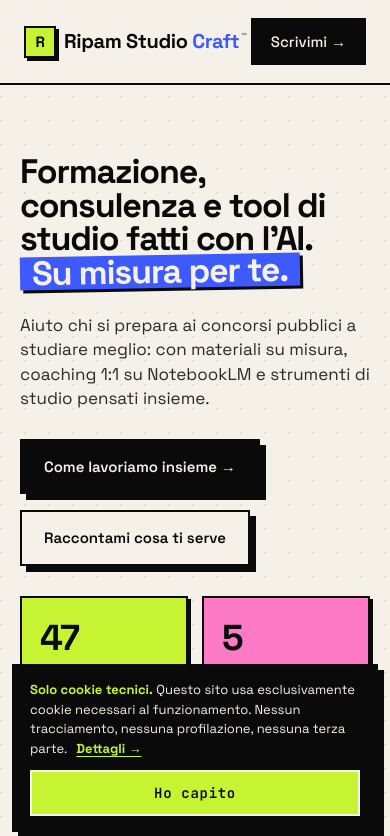
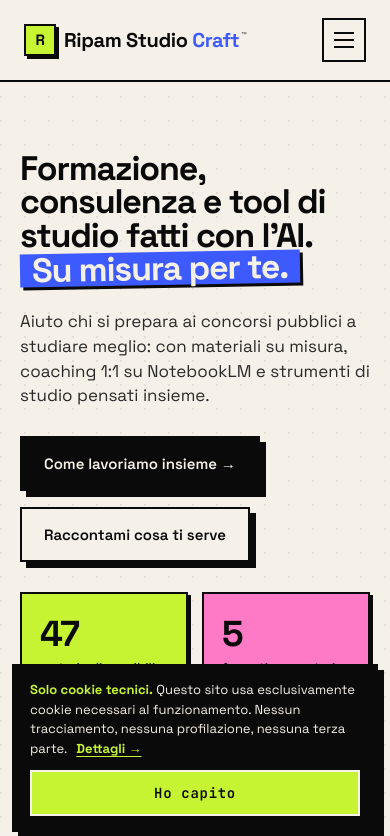
Before and after one commit to fracabu/ripam-studio-craft, a Vue app: page / in a window 390 px wide. Shown: the top 836 px of the page. Built offline with nearby package versions, Linux system fonts and the light colour scheme.

Commit message:
Hamburger menu mobile con drawer e hover animato

```diff
--- a/src/assets/main.css
+++ b/src/assets/main.css
@@ -85,8 +85,80 @@ img,svg{display:block;max-width:100%}
   transition:transform .1s;
 }
 .nav-cta:hover{transform:translate(-2px,-2px);box-shadow:var(--shadow-sm)}
+
+/* hamburger: nascosto da desktop, visibile sotto 720px */
+.nav-burger{
+  display:none;
+  width:44px;height:44px;
+  border:2px solid var(--ink);
+  background:var(--bg);
+  align-items:center;justify-content:center;
+  flex-direction:column;gap:5px;
+  transition:transform .1s;
+}
+.nav-burger:hover{transform:translate(-2px,-2px);box-shadow:var(--shadow-sm);background:var(--acid)}
+.nav-burger span{
+  width:20px;height:2px;background:var(--ink);
+  transition:transform .25s cubic-bezier(.34,1.56,.64,1), opacity .15s, width .25s ease;
+  transform-origin:left center;
+}
+/* hover: lineette sfalsate + scaling asimmetrico, effetto "glitch brutalist" */
+.nav:not(.is-open) .nav-burger:hover span:nth-child(1){
+  transform:translateX(-4px);
+  width:24px;
+  transition-delay:0s;
+}
+.nav:not(.is-open) .nav-burger:hover span:nth-child(2){
+  width:12px;
+  transform:translateX(8px);
+  transition-delay:.05s;
+}
+.nav:not(.is-open) .nav-burger:hover span:nth-child(3){
+  transform:translateX(-2px);
+  width:20px;
+  transition-delay:.1s;
+}
+/* stato aperto: trasforma in X — vince sull'hover */
+.nav.is-open .nav-burger span{transform-origin:center}
+.nav.is-open .nav-burger span:nth-child(1){transform:translateY(7px) rotate(45deg);width:20px}
+.nav.is-open .nav-burger span:nth-child(2){opacity:0}
+.nav.is-open .nav-burger span:nth-child(3){transform:translateY(-7px) rotate(-45deg);width:20px}
+
+/* drawer: nascosto sopra 720px */
+.nav-drawer{display:none}
+.nav-overlay{display:none}
+
 @media(max-width:720px){
-  .nav-links a:not(.nav-cta){display:none}
+  .nav-links{display:none}
+  .nav-burger{display:flex}
+  .nav-drawer{
+    display:flex;flex-direction:column;
+    background:var(--bg);
+    border-top:2px solid var(--ink);
+    border-bottom:2px solid var(--ink);
+    padding:8px 24px 20px;
+    gap:4px;
+  }
+  .nav-drawer[hidden]{display:none}
+  .nav-drawer a{
+    font-weight:600;font-size:18px;
+    padding:14px 4px;
+    border-bottom:1px solid rgba(10,10,10,0.1);
+  }
+  .nav-drawer a:last-child{border-bottom:none}
+  .nav-drawer .nav-cta{
+    margin-top:12px;
+    padding:14px 18px;
+    border:2px solid var(--ink);
+    text-align:center;
+    box-shadow:var(--shadow-sm);
+  }
+  .nav-overlay{
+    display:block;
+    position:fixed;inset:0;
+    background:rgba(10,10,10,0.35);
+    z-index:99;
+  }
 }
 
 /* ===== TICKER ===== */
--- a/src/components/Navbar.vue
+++ b/src/components/Navbar.vue
@@ -1,6 +1,6 @@
 <script setup>
-import { onMounted, onUnmounted, ref } from 'vue'
-import { RouterLink } from 'vue-router'
+import { onMounted, onUnmounted, ref, watch } from 'vue'
+import { RouterLink, useRoute } from 'vue-router'
 
 // Misura dinamicamente l'altezza del nav e la espone come CSS var globale
 // `--nav-h`. Usata da scroll-padding-top e dal min-height delle sezioni.
@@ -10,7 +10,20 @@ let ro = null
 const update = () => {
   if (!navEl.value) return
   document.documentElement.style.setProperty('--nav-h', navEl.value.offsetHeight + 'px')
+  if (window.innerWidth > 720 && open.value) open.value = false
 }
+
+const open = ref(false)
+const route = useRoute()
+
+const close = () => { open.value = false }
+const toggle = () => { open.value = !open.value }
+
+watch(open, (v) => {
+  document.body.style.overflow = v ? 'hidden' : ''
+})
+
+watch(() => route.fullPath, close)
 
 onMounted(() => {
   update()
@@ -23,13 +36,14 @@ onMounted(() => {
 onUnmounted(() => {
   ro?.disconnect()
   window.removeEventListener('resize', update)
+  document.body.style.overflow = ''
 })
 </script>
 
 <template>
-  <nav ref="navEl" class="nav">
+  <nav ref="navEl" class="nav" :class="{ 'is-open': open }">
     <div class="nav-inner">
-      <RouterLink to="/" class="logo">
+      <RouterLink to="/" class="logo" @click="close">
         <span class="logo-mark">R</span>
         <span>Ripam Studio <em style="font-style:normal;color:var(--blue)">Craft</em><sup class="tm">™</sup></span>
       </RouterLink>
@@ -39,6 +53,29 @@ onUnmounted(() => {
         <RouterLink to="/#come-funziona">Come lavoro</RouterLink>
         <RouterLink to="/#contatti" class="nav-cta">Scrivimi →</RouterLink>
       </div>
+      <button
+        type="button"
+        class="nav-burger"
+        :aria-expanded="open"
+        aria-controls="nav-drawer"
+        :aria-label="open ? 'Chiudi menu' : 'Apri menu'"
+        @click="toggle"
+      >
+        <span></span>
+        <span></span>
+        <span></span>
+      </button>
+    </div>
+    <div
+      id="nav-drawer"
+      class="nav-drawer"
+      :hidden="!open"
+    >
+      <RouterLink to="/#pilastri" @click="close">Cosa faccio</RouterLink>
+      <RouterLink to="/#materie" @click="close">Materie</RouterLink>
+      <RouterLink to="/#come-funziona" @click="close">Come lavoro</RouterLink>
+      <RouterLink to="/#contatti" class="nav-cta" @click="close">Scrivimi →</RouterLink>
     </div>
   </nav>
+  <div v-if="open" class="nav-overlay" @click="close"></div>
 </template>
```
